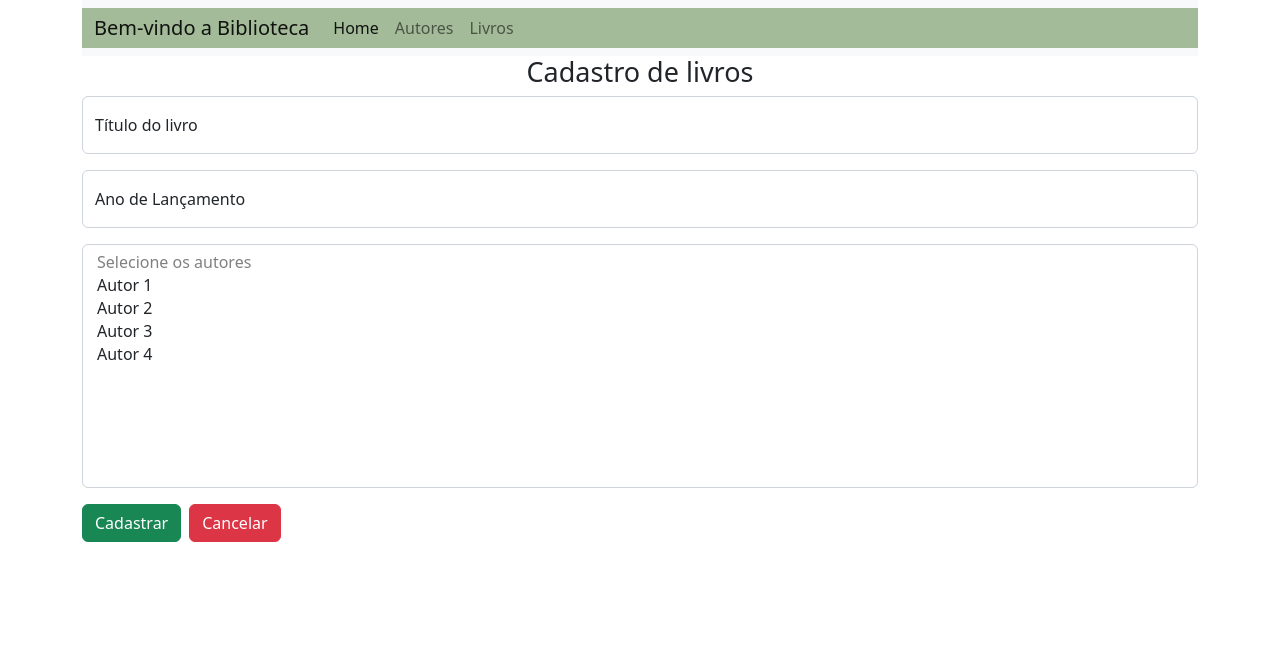
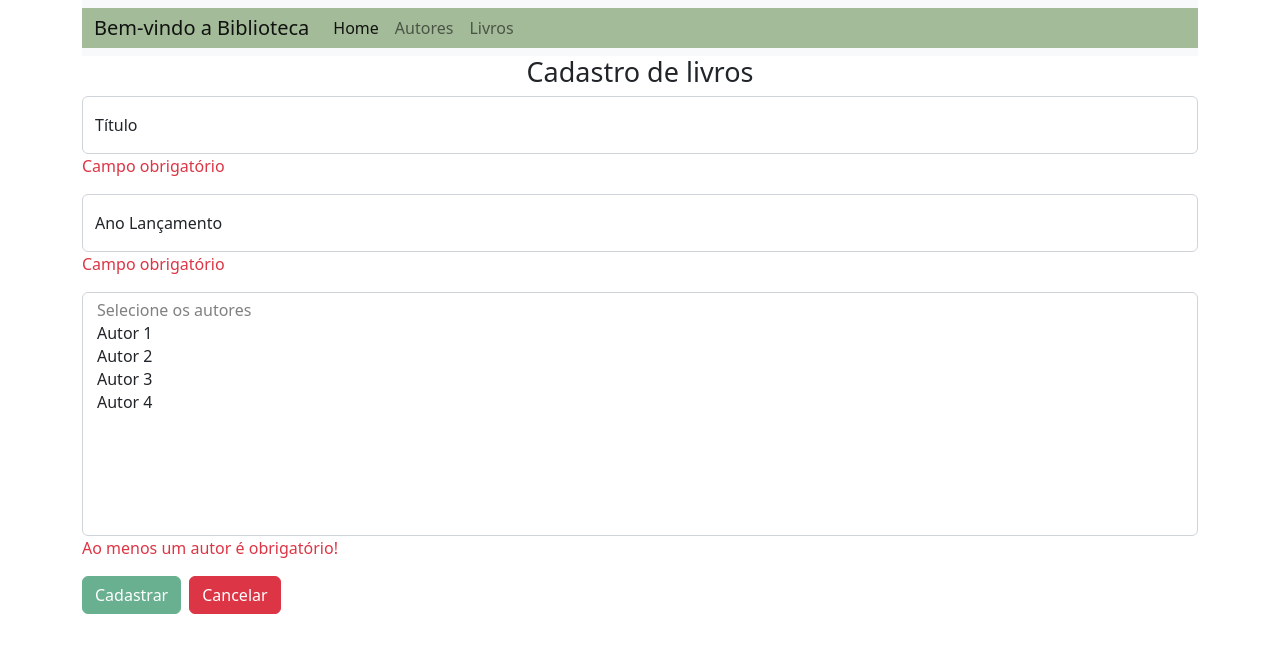
Before and after one commit to Danubia98/front-end-biblioteca, an Angular app: page /livros/formulario in a window 1280 px wide. Shown: the top 652 px of the page. Built offline with nearby package versions, Linux system fonts and the light colour scheme.

Commit message:
associando fomulários ao html

```diff
--- a/src/app/app.module.ts
+++ b/src/app/app.module.ts
@@ -2,7 +2,6 @@ import { AutorModule } from './autores/autor.module';
 import { LivroModule } from './livros/livro.module';
 import { NgModule } from '@angular/core';
 import { BrowserModule } from '@angular/platform-browser';
-
 import { AppRoutingModule } from './app-routing.module';
 import { AppComponent } from './app.component';
 
--- a/src/app/autores/autor.module.ts
+++ b/src/app/autores/autor.module.ts
@@ -3,6 +3,7 @@ import { NgModule } from '@angular/core';
 import { CommonModule } from '@angular/common';
 import { ListaAutorComponent } from './lista-autor/lista-autor.component';
 import { FormularioAutorComponent } from './formulario-autor/formulario-autor.component';
+import { ReactiveFormsModule } from '@angular/forms';
 
 
 
@@ -13,7 +14,8 @@ import { FormularioAutorComponent } from './formulario-autor/formulario-autor.co
   ],
   imports: [
     CommonModule,
-    RouterModule
+    RouterModule,
+    ReactiveFormsModule
   ]
 })
 export class AutorModule { }
--- a/src/app/autores/formulario-autor/formulario-autor.component.html
+++ b/src/app/autores/formulario-autor/formulario-autor.component.html
@@ -2,16 +2,21 @@
     <h1 *ngIf="!id">Cadastro de autores</h1>
     <h1 *ngIf="id">Ateração de autores</h1>
 </div>
+
+<form [formGroup]="autorFormGroup">
     <div class="form-floating mb-3">
-    <input type="text" class="form-control" id="nome" placeholder="Nome do autor">
-    <label for="nome">Nome do autor</label>
+        <input formControlName="nome" type="text" class="form-control" id="nome" placeholder="Nome do autor">
+        <div *ngIf="autorFormGroup.get('nome')?.errors?.['required']" class="text-danger">Campo obrigatório</div>
+        <label for="nome">Nome</label>
     </div>
     <div class="form-floating">
-    <textarea class="form-control" id="biografia" placeholder="Biografia do autor"></textarea>
+        <textarea formControlName="biografia" rows="10" class="form-control" id="biografia" placeholder="Biografia do autor"></textarea>
+        <div *ngIf="autorFormGroup.get('biografia')?.errors?.['required']" class="text-danger">Campo obrigatório</div>
         <label for="biografia">Biografia</label>
     </div>
     <div class="">
-    <button *ngIf="!id" type="button" class="btn btn-success mt-3">Cadastrar</button>
+        <button *ngIf="!id" type="button" class="btn btn-success mt-3" [disabled]="autorFormGroup.invalid">Cadastrar</button>
         <button *ngIf="id" type="button" class="btn btn-success mt-3">Alterar</button>
         <button type="button" class="btn btn-danger mt-3 ms-2" routerLink="/autores">Cancelar</button>
     </div>
+</form>
--- a/src/app/autores/formulario-autor/formulario-autor.component.ts
+++ b/src/app/autores/formulario-autor/formulario-autor.component.ts
@@ -1,5 +1,6 @@
 import { ActivatedRoute } from '@angular/router';
 import { Component, OnInit } from '@angular/core';
+import { FormBuilder, FormGroup, Validators } from '@angular/forms';
 
 @Component({
   selector: 'app-formulario-autor',
@@ -9,11 +10,19 @@ import { Component, OnInit } from '@angular/core';
 export class FormularioAutorComponent implements OnInit {
 
   id: number | null;
+ autorFormGroup: FormGroup;
 
+  constructor(
+    private activatedRoute: ActivatedRoute,
+    private formBuilder: FormBuilder
+   ){
+    this.id=this.activatedRoute.snapshot.paramMap.get('id') as number | null;
 
-  constructor(private activatedRoute: ActivatedRoute) {
-    this.id=this.activatedRoute.snapshot.paramMap.get('id') as number | null;
-   }
+    this.autorFormGroup = this.formBuilder.group({
+    nome: ['', Validators.required],
+    biografia: ['', Validators.required]
+   });
+  }
 
   ngOnInit(): void {
   }
--- a/src/app/livros/formulario-livro/formulario-livro.component.html
+++ b/src/app/livros/formulario-livro/formulario-livro.component.html
@@ -2,15 +2,19 @@
     <h1 *ngIf="!id">Cadastro de livros</h1>
     <h1 *ngIf="id">Ateração de livros</h1>
 </div>
+
+<form [formGroup]="livroFormGroup">
     <div class="form-floating mb-3">
-    <input type="text" class="form-control" id="nome" placeholder="Nome do autor">
-    <label for="nome">Título do livro</label>
+        <input formControlName="titulo" type="text" class="form-control" id="titulo" placeholder="Nome do livro">
+        <div *ngIf="livroFormGroup.get('titulo')?.errors?.['required']" class="text-danger">Campo obrigatório</div>
+        <label for="titulo">Título</label>
     </div>
     <div class="form-floating mb-3">
-    <input type="text" class="form-control" id="anoLancamento" placeholder="Nome do autor">
-    <label for="anoLancamento">Ano de Lançamento</label>
+        <input formControlName="anoLancamento" type="text" class="form-control" id="anoLancamento" placeholder="Nome do livro">
+        <div *ngIf="livroFormGroup.get('anoLancamento')?.errors?.['required']" class="text-danger">Campo obrigatório</div>
+        <label for="anoLancamento">Ano Lançamento</label>
     </div>
-<select class="form-select" id="autoresIds" multiple="multiple" size="10">
+    <select formControlName="autoresIds" class="form-select" id="autoresIds" multiple="multiple" size="10">
         <option value="0" disabled="disabled">Selecione os autores</option>
         <option value="1">Autor 1</option>
         <option value="2">Autor 2</option>
@@ -18,8 +22,10 @@
         <option value="4">Autor 4</option>
     </select>
 
+    <div *ngIf="livroFormGroup.get('autoresIds')?.errors?.['required']" class="text-danger">Ao menos um autor é obrigatório!</div>
     <div class="">
-    <button *ngIf="!id" type="button" class="btn btn-success mt-3">Cadastrar</button>
+        <button *ngIf="!id" type="button" class="btn btn-success mt-3" [disabled]="livroFormGroup.invalid">Cadastrar</button>
         <button *ngIf="id" type="button" class="btn btn-success mt-3">Alterar</button>
         <button type="button" class="btn btn-danger mt-3 ms-2" routerLink="/livros">Cancelar</button>
     </div>
+</form>
--- a/src/app/livros/formulario-livro/formulario-livro.component.ts
+++ b/src/app/livros/formulario-livro/formulario-livro.component.ts
@@ -1,3 +1,4 @@
+import { FormGroup, FormBuilder, Validators } from '@angular/forms';
 import { Component, OnInit } from '@angular/core';
 import { ActivatedRoute } from '@angular/router';
 
@@ -9,11 +10,19 @@ import { ActivatedRoute } from '@angular/router';
 export class FormularioLivroComponent implements OnInit {
 
  id: number | null;
+ livroFormGroup: FormGroup
 
-
-  constructor(private activatedRoute: ActivatedRoute) {
+  constructor(
+    private activatedRoute: ActivatedRoute,
+    private formBuilder: FormBuilder
+    ){
     this.id=this.activatedRoute.snapshot.paramMap.get('id') as number | null;
 
+    this.livroFormGroup= this.formBuilder.group({
+     titulo: ['', Validators.required],
+     anoLancamento: ['', Validators.required],
+     autoresIds: ['', Validators.required]
+   })
    }
 
   ngOnInit(): void {
--- a/src/app/livros/livro.module.ts
+++ b/src/app/livros/livro.module.ts
@@ -1,3 +1,4 @@
+import { ReactiveFormsModule } from '@angular/forms';
 import { RouterModule } from '@angular/router';
 import { NgModule } from '@angular/core';
 import { CommonModule } from '@angular/common';
@@ -13,7 +14,8 @@ import { FormularioLivroComponent } from './formulario-livro/formulario-livro.co
   ],
   imports: [
     CommonModule,
-    RouterModule
+    RouterModule,
+    ReactiveFormsModule
   ]
 })
 export class LivroModule { }
```
Lines whose indentation alone changed are shown as unchanged.
